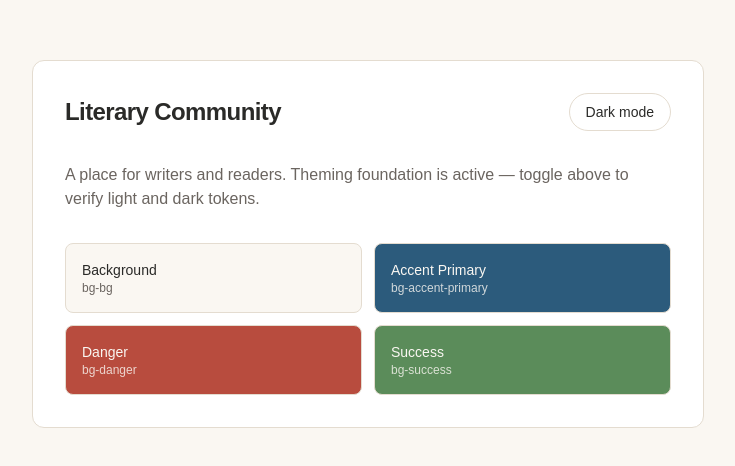
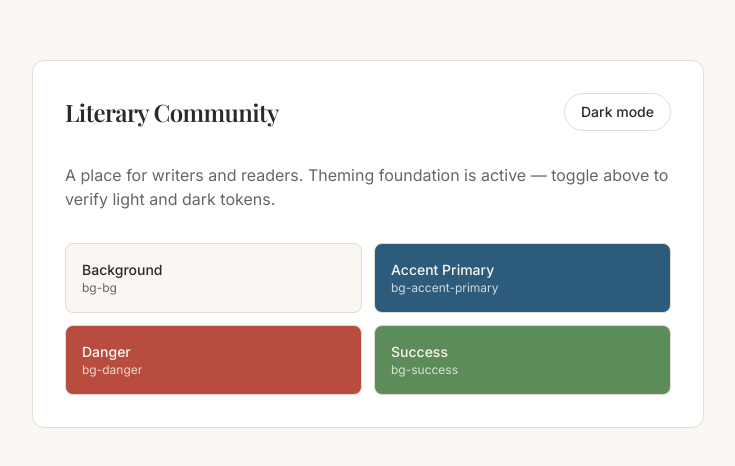
Before and after one commit to MuhammadalaminGidado/cotwb, a Next.js app: page / in a window 1280 px wide. Shown: the part 156-622 px from the top of the page, without its empty margins (272-1007 px from the left). Built offline with nearby package versions, Linux system fonts and the light colour scheme.

Commit message:
phase 1: implement Inter + Playfair fonts per theme README

```diff
--- a/app/globals.css
+++ b/app/globals.css
@@ -19,12 +19,12 @@
   --color-success: var(--color-success);
   --color-danger: var(--color-danger);
   --color-warning: var(--color-warning);
-  --font-sans: var(--font-geist-sans);
-  --font-mono: var(--font-geist-mono);
+  --font-sans: var(--font-inter);
+  --font-serif: var(--font-playfair);
 }
 
 body {
   background: var(--color-bg);
   color: var(--color-text-primary);
-  font-family: Arial, Helvetica, sans-serif;
+  font-family: var(--font-sans);
 }
--- a/app/layout.tsx
+++ b/app/layout.tsx
@@ -1,16 +1,18 @@
 import type { Metadata } from "next";
-import { Geist, Geist_Mono } from "next/font/google";
+import { Inter, Playfair_Display } from "next/font/google";
 import "./globals.css";
 import { ThemeProvider } from "@/components/theme-provider";
 
-const geistSans = Geist({
-  variable: "--font-geist-sans",
+const inter = Inter({
+  variable: "--font-inter",
   subsets: ["latin"],
+  weight: ["400", "500", "600", "700", "800", "900"],
 });
 
-const geistMono = Geist_Mono({
-  variable: "--font-geist-mono",
+const playfair = Playfair_Display({
+  variable: "--font-playfair",
   subsets: ["latin"],
+  weight: ["400", "500", "600", "700", "800", "900"],
 });
 
 export const metadata: Metadata = {
@@ -22,7 +24,7 @@ export default function RootLayout({ children }: LayoutProps<"/">) {
   return (
     <html
       lang="en"
-      className={`${geistSans.variable} ${geistMono.variable} h-full antialiased`}
+      className={`${inter.variable} ${playfair.variable} h-full antialiased`}
     >
       <body className="min-h-full flex flex-col bg-bg text-text-primary">
         <ThemeProvider>{children}</ThemeProvider>
--- a/app/page.tsx
+++ b/app/page.tsx
@@ -5,7 +5,7 @@ export default function Home() {
     <div className="flex flex-1 flex-col items-center justify-center bg-bg px-6 py-16">
       <main className="flex w-full max-w-2xl flex-col gap-8 rounded-xl border border-border bg-surface p-8">
         <div className="flex items-center justify-between">
-          <h1 className="text-2xl font-semibold tracking-tight text-text-primary">
+          <h1 className="font-serif text-2xl font-semibold tracking-tight text-text-primary">
             Literary Community
           </h1>
           <ThemeToggle />
```
